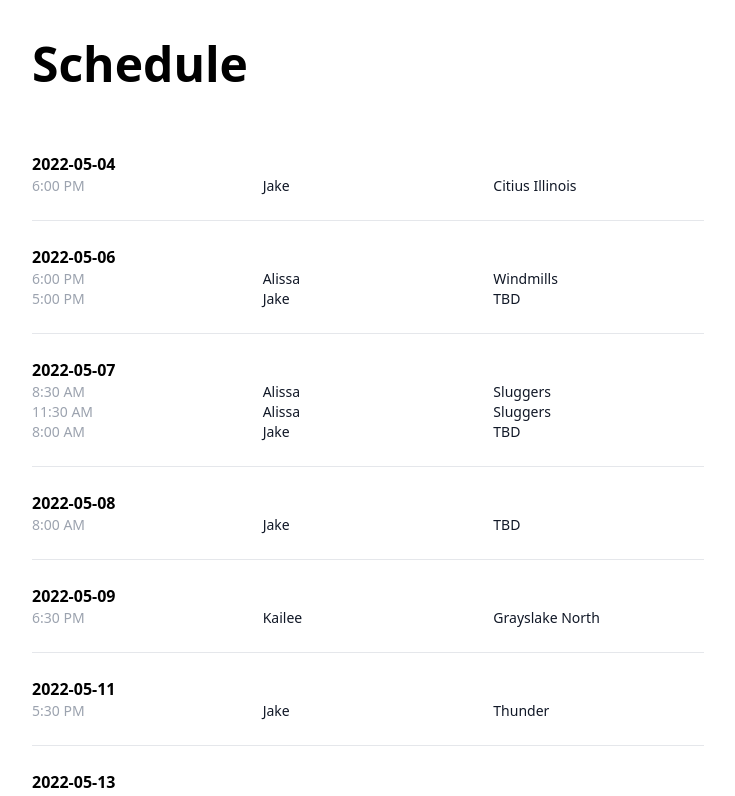
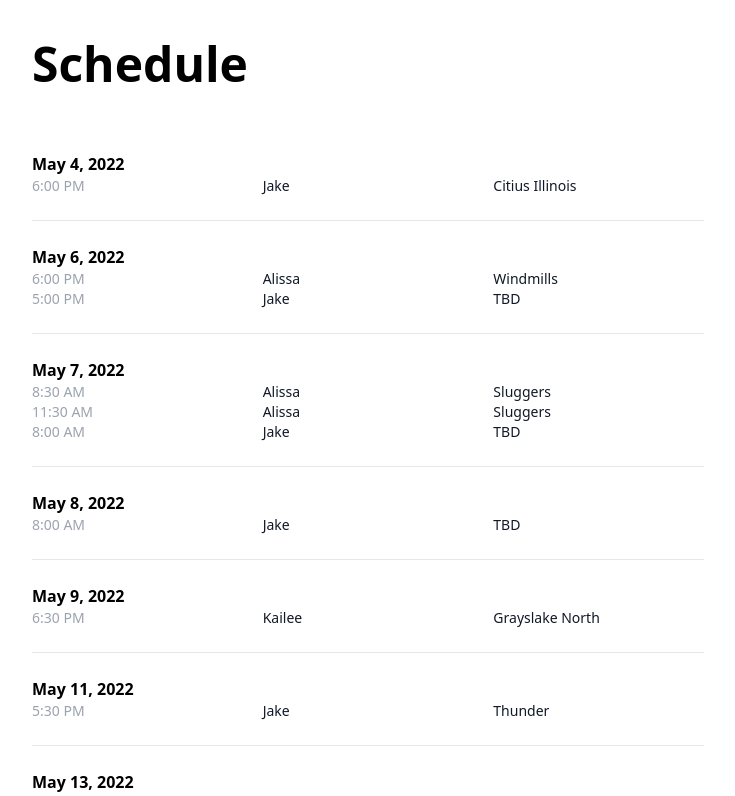
Before and after one commit to joelohrdev/game-schedule, a Nuxt app: page / in a window 1280 px wide. Shown: the top 796 px of the page, without its empty margins (272-1007 px from the left). Built offline with nearby package versions, Linux system fonts and the light colour scheme.

Commit message:
Format Date

```diff
--- a/app.vue
+++ b/app.vue
@@ -19,7 +19,7 @@
         <h1 class="font-black text-black text-5xl mb-10">Schedule</h1>
         <ul role="list" class="divide-y divide-gray-200">
           <li v-for="date in groupedGames" :key="date.id" class="flex flex-col justify-between py-6">
-            <div class="font-bold text-md">{{ date[0].date }}</div>
+            <div class="font-bold text-md">{{ formateDate(date[0].date) }}</div>
             <div v-for="game in date" :key="game.id" class="grid grid-cols-3 gap-5">
               <p class="whitespace-nowrap text-sm font-medium text-gray-900"><span class="text-gray-400 font-normal">{{ game.time }}</span></p>
               <p class="whitespace-nowrap text-sm text-gray-900 font-medium">{{ game.name }}</p>
@@ -411,5 +411,11 @@ export default {
       groupedGames
     }
   },
+  methods: {
+    formateDate(date) {
+      const options = { year: 'numeric', month: 'long', day: 'numeric' };
+      return new Date(date).toLocaleDateString('en-US', options);
+    }
+  }
 }
 </script>
```
